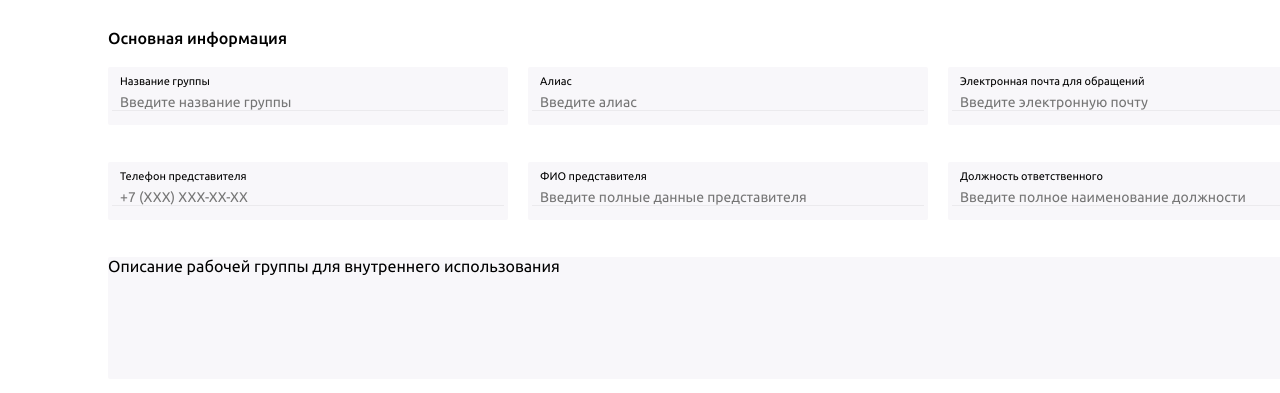
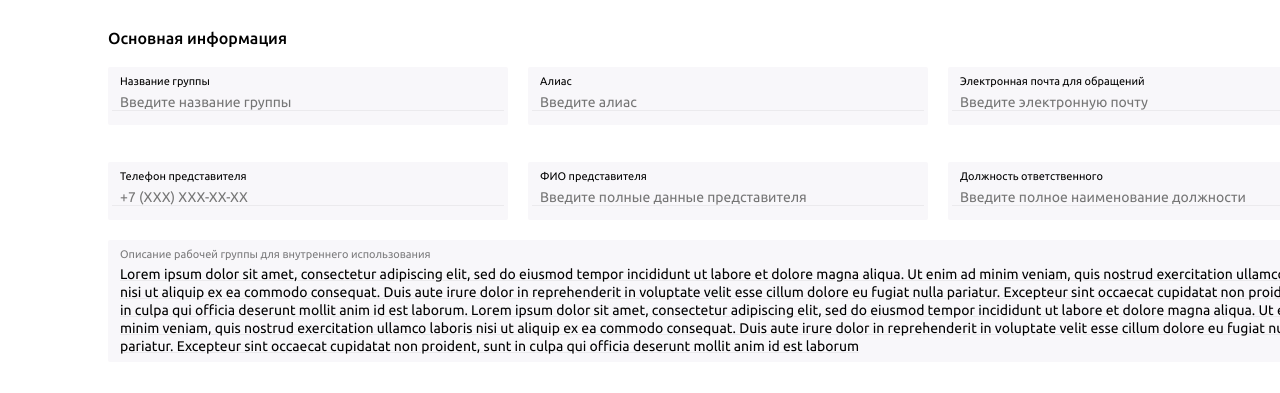
Before and after one commit to Wilson2254/Hopper, a website: page index.html in a window 1280 px wide. Shown: the part 163-556 px from the top of the page. Drawn offline with Linux system fonts and the light colour scheme.

Commit message:
complete gruop-descr

```diff
--- a/index.html
+++ b/index.html
@@ -38,7 +38,11 @@
             </div>
         </div>
         <div class="work-group">
-            <div>Описание рабочей группы для внутреннего использования</div>
+            <div class="work-group__promt">Описание рабочей группы для внутреннего использования</div>
+            <div class="work-group__description">Lorem ipsum dolor sit amet, consectetur adipiscing elit, sed do eiusmod tempor incididunt ut labore et dolore magna aliqua. Ut enim ad minim veniam, quis nostrud exercitation ullamco laboris nisi ut aliquip ex ea commodo consequat. Duis aute
+                irure dolor in reprehenderit in voluptate velit esse cillum dolore eu fugiat nulla pariatur. Excepteur sint occaecat cupidatat non proident, sunt in culpa qui officia deserunt mollit anim id est laborum. Lorem ipsum dolor sit amet, consectetur
+                adipiscing elit, sed do eiusmod tempor incididunt ut labore et dolore magna aliqua. Ut enim ad minim veniam, quis nostrud exercitation ullamco laboris nisi ut aliquip ex ea commodo consequat. Duis aute irure dolor in reprehenderit in voluptate
+                velit esse cillum dolore eu fugiat nulla pariatur. Excepteur sint occaecat cupidatat non proident, sunt in culpa qui officia deserunt mollit anim id est laborum</div>
         </div>
     </div>
 </body>
--- /dev/null
+++ b/scss/common.blocks/main/work-group/__description/work-group__description.scss
@@ -0,0 +1,13 @@
+.work-group__description {
+    width: 1224px;
+    height: 89px;
+    font-family: Ubuntu;
+    font-style: normal;
+    font-weight: normal;
+    font-size: 14px;
+    line-height: 18px;
+    color: #000000;
+    margin-left: 12px;
+    text-decoration: underline;
+    text-decoration-color: rgba(0, 0, 0, 0.05);
+}
--- a/scss/common.blocks/main/work-group/__promt/work-group__promt.scss
+++ b/scss/common.blocks/main/work-group/__promt/work-group__promt.scss
@@ -0,0 +1,13 @@
+.work-group__promt {
+    width: 311px;
+    height: 13px;
+    font-family: Ubuntu;
+    font-style: normal;
+    font-weight: normal;
+    font-size: 11px;
+    line-height: 13px;
+    padding-top: 8px;
+    margin-left: 12px;
+    padding-bottom: 4px;
+    color: rgba(0, 0, 0, 0.5);
+}
--- a/scss/common.blocks/main/work-group/work-group.scss
+++ b/scss/common.blocks/main/work-group/work-group.scss
@@ -1,6 +1,9 @@
+@import "__promt/work-group__promt.scss";
+@import "__description/work-group__description.scss";
 .work-group {
     width: 1240px;
     height: 122px;
     background: #F8F7FA;
     border-radius: 2px;
+    margin-top: -17px;
 }
```
Also changed, not shown: css/common.blocks/main/main.css, css/common.blocks/main/work-group/__description/work-group__description.css (added), css/common.blocks/main/work-group/__promt/work-group__promt.css, css/common.blocks/main/work-group/work-group.css, 5 other files.
